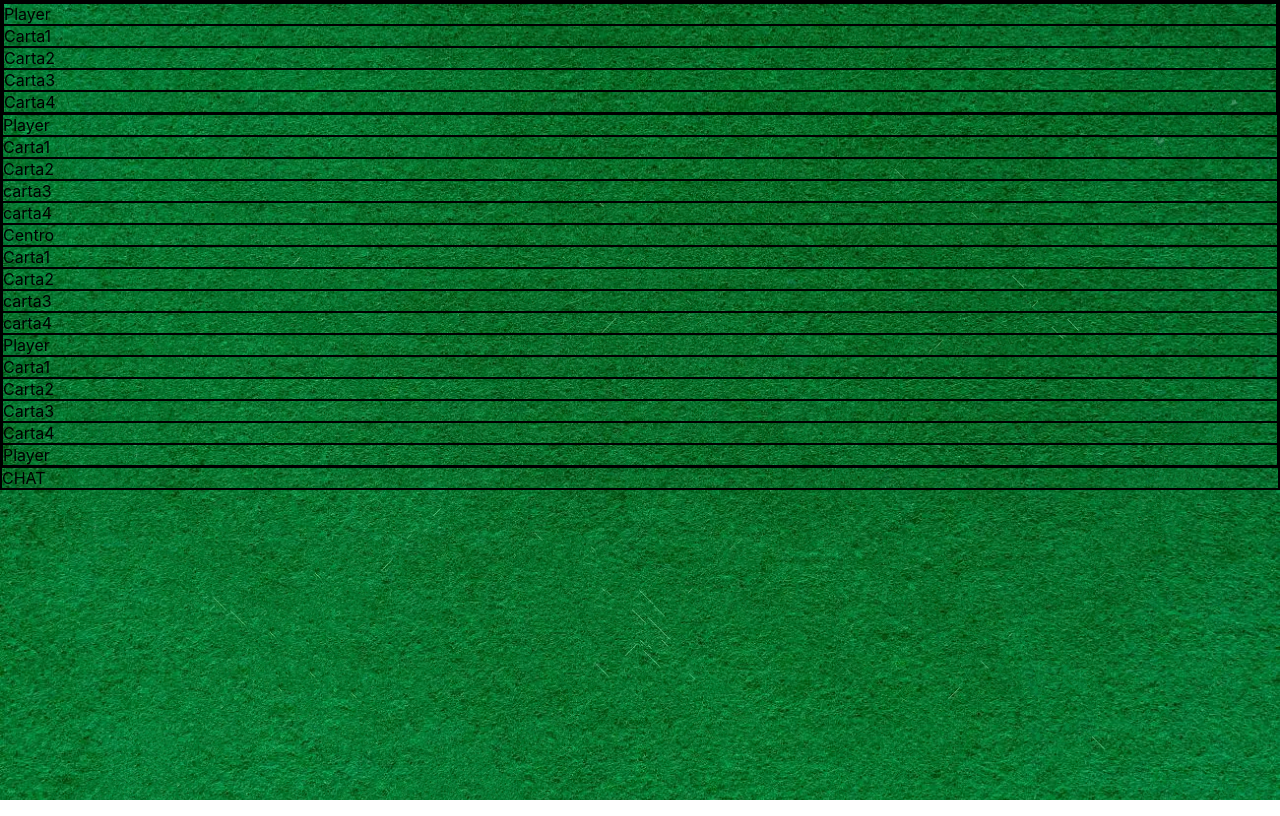
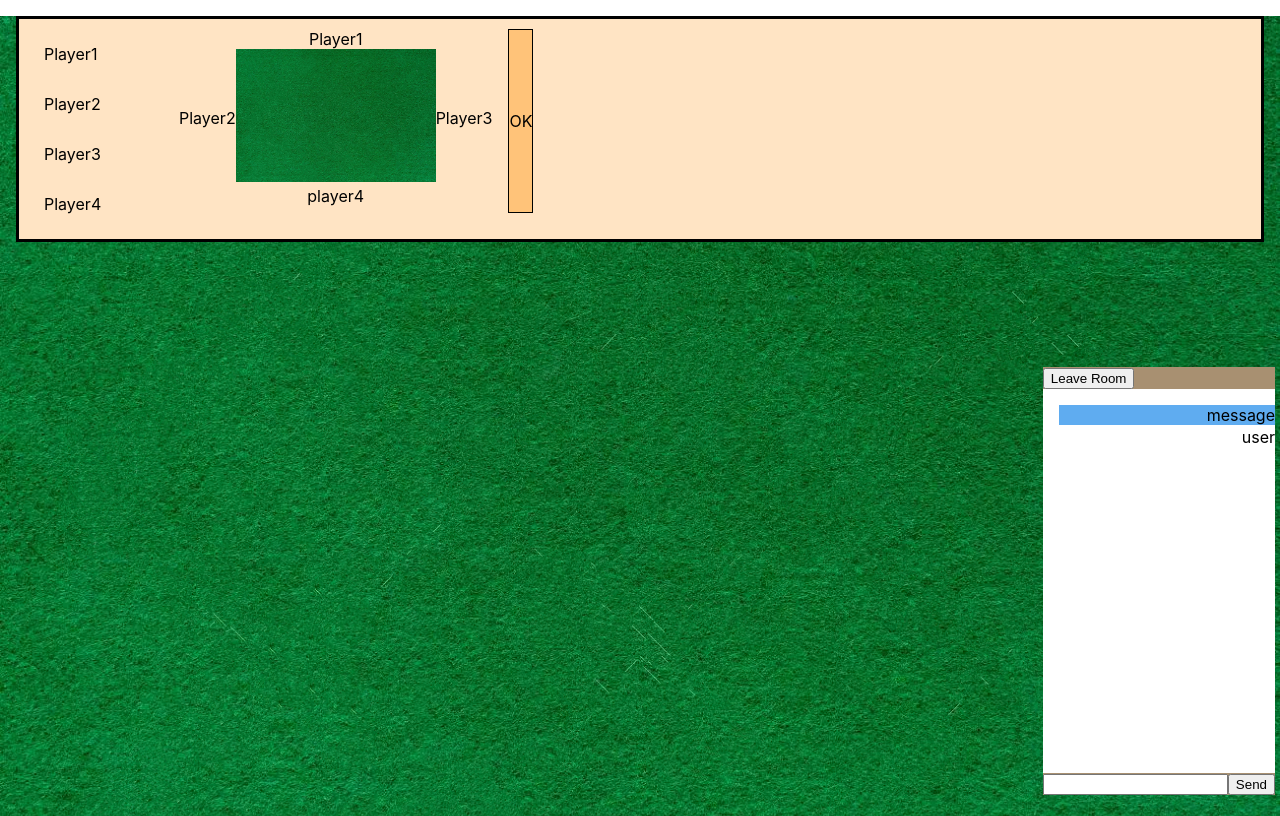
Before and after one commit to Carlossimont/AB-MUS, a React (Create React App) app: page /room in a window 1280 px wide. Built offline with nearby package versions, Linux system fonts and the light colour scheme.

Commit message:
Cambios en el front y sala de juego

```diff
--- a/src/components/app/App.js
+++ b/src/components/app/App.js
@@ -5,23 +5,27 @@ import Room from '../room/Room';
 import Lobby from '../lobby/Lobby';
 import Header from '../header/Header';
 import Login from '../login/Login'
-import Teams from '../teams/Teams'
 import CreateRoom from '../createroom/Createroom';
 import LobbyOptions from '../lobbyOptions/LobbyOptions';
 import Logo from '../logo/Logo';
 import ReturnLobbyOption from '../returnLobbyOption/ReturnLobbyOption';
+import Chat from '../chat/Chat';
 
 function App() {
   return (
     <BrowserRouter>
       <Routes>
         <Route path="/" element={<Lobby content={<Logo/>} options={<LobbyOptions/>}/>} />
+
         <Route path="/login" element={<Lobby content={<Login/>} options={<ReturnLobbyOption/>}/>} />
-        <Route path="/teams" element={<Lobby content={<Teams/>} options={<ReturnLobbyOption/>} />} />
+
+        <Route path="/room" element={<><Room/><Chat/></>} />
+
         <Route path="/createroom" element={<Lobby content={<CreateRoom/>} options={<ReturnLobbyOption/>} />} />
-        <Route path="/room" element={<Room />} />
+        {/* <Route path="/room" element={<Room />} /> */}
       </Routes>
     </BrowserRouter>
+    //se pisan los background?
   )
 }
 
--- /dev/null
+++ b/src/components/chat/Chat.js
@@ -0,0 +1,19 @@
+import './Chat.scss'
+
+function Chat() {
+    return (
+    <div className="moverchat">
+        <button>Leave Room</button>
+        <div className="message-container">
+            <div className="user-message">
+            <div className="message bg-primary">message</div>
+            <div className="from-user">user</div>
+            </div>
+        </div>
+        <input type="text" />
+        <button>Send</button>
+
+    </div>
+    )
+}
+export default Chat;
--- /dev/null
+++ b/src/components/chat/Chat.scss
@@ -0,0 +1,92 @@
+.moverchat{
+    position: absolute;
+    right: 5px;
+    bottom: 5px;
+    background-color: rgb(168, 144, 113);
+
+}
+.message-container{
+    background-color: white;
+    height: 22rem;
+    padding:1rem 0rem 1rem 1rem;
+    text-align: end;
+}
+.bg-primary{
+    background-color: rgb(95, 172, 240);
+    margin-bottom: 2px;
+}
+// Form Button {
+//     width: 100%;
+// }
+
+// h2 {
+//     color: #313131;
+// }
+
+// h6 {
+//     color: greenyellow;
+// }
+// hr.line {
+//     border: 1px solid #313131;
+//     width: 175px;
+// }
+
+// .app {
+//     margin: auto;
+//     padding-top: 40px;
+//     width: 950px;
+//     text-align: center;
+// }
+
+// .lobby {
+//     width: 400px;
+//     margin: auto;
+// }
+
+// .chat {
+//     display: grid;
+// }
+
+// .leave-room {
+//     text-align: right;
+//     margin-bottom: 4px;
+// }
+
+// .user-list {
+//     float: left;
+//     background-color: #313131;
+//     color: white;
+//     width: 200px;
+//     height: 440px;
+//     margin-right: 4px;
+// }
+
+// .message-container {
+//     height: 400px;
+//     background-color: white;
+//     overflow: auto;
+//     border-radius: 5px;
+//     margin-bottom: 2px;
+// }
+
+// .user-message {
+//     text-align: right;
+//     padding-right: 5px;
+//     font-size: 18px;
+// }
+
+// .message {
+//     display: inline-flex;
+//     margin: 0px auto 0px auto;
+//     padding: 5px;
+//     font-size: 18px;
+//     color: white;
+//     border-radius: 20px;
+//     margin-top: 3px;
+// }
+
+// .from-user {
+//     font-size: small;
+//     margin-bottom: 3px;
+//     margin-right: 5px;
+// }
--- a/src/components/lobby/Lobby.js
+++ b/src/components/lobby/Lobby.js
@@ -1,13 +1,15 @@
 import fondo_login from './img/fondo_login.jpg';
 import './Lobby.scss'
 
-function Lobby({content, options}) {
+function Lobby({content, options, chat}) {
 
     return (
         <div style={{backgroundImage: `url(${fondo_login})`}} id="background">
             <div>
                 {content}
                 {options}
+                {chat != undefined ? chat : <></>}
+
             </div>
         </div>
     )
--- a/src/components/login/Login.scss
+++ b/src/components/login/Login.scss
@@ -27,6 +27,7 @@
     border: solid black 3px;
     background-color: bisque;
     padding:10px;
+    margin:1rem;
 
 }
 .loginboxcontainer{
--- a/src/components/room/Room.js
+++ b/src/components/room/Room.js
@@ -1,65 +1,88 @@
 import tapete from './img/tapete.jpg';
 import './Room.scss'
+import Teams from '../teams/Teams'
+import { useState } from 'react';
 
-function Room(){
+function Room() {
+
+    let [cnntn, setCnntn] = useState(false)
     return (
 
-    <div style={{backgroundImage: `url(${tapete})`}} id="background">
-        <div class="cuadro">
-            <div class="cuadro" id="">
-                <div class="cuadro">
-                    <div class="cuadro">Player</div>
+        <div style={{ backgroundImage: `url(${tapete})` }} id="background">
+            {!cnntn ?
+                <Teams setCnntn={setCnntn}/>
+            :
+                <div className="flex">
+                    <div className="team1">
+                        <div className="player1">
                             <div>
-                    <div class="cuadro">Carta1</div>
-                    <div class="cuadro">Carta2</div>
-                    <div class="cuadro">Carta3</div>
-                    <div class="cuadro">Carta4</div>
+                                <div className="avatar 1p">
+                                    avatar1
                                 </div>
-            </div>
-                <div>
-                    <div>
-                        <div>
-                            <div class="cuadro">Player</div>
-                        </div>
-                        <div>
-                            <div class="cuadro">Carta1</div>
-                            <div class="cuadro">Carta2</div>
-                            <div class="cuadro">carta3</div>
-                            <div class="cuadro">carta4</div>
-                        </div>
-                    </div>
-                    <div class="cuadro">Centro</div>
-                    <div>
-                        <div>
-                            <div class="cuadro">Carta1</div>
-                            <div class="cuadro">Carta2</div>
-                            <div class="cuadro">carta3</div>
-                            <div class="cuadro">carta4</div>
-                        </div>
-                        <div class="cuadro">Player</div>
+                                <div className="cards1">
+                                    <div className="card 1p1">1card1p</div>
+                                    <div className="card 1p2">2card1p</div>
+                                    <div className="card 1p3">3card1p</div>
+                                    <div className="card 1p4">4card1p</div>
                                 </div>
                             </div>
 
-                <div>
-                    <div>
-                        <div class="cuadro">Carta1</div>
-                        <div class="cuadro">Carta2</div>
-                        <div class="cuadro">Carta3</div>
-                        <div class="cuadro">Carta4</div>
                         </div>
-                    <div class="cuadro">
-                        Player
+                    </div>
+
+                    <div className="team2">
+                        <div className="player2">
+                            <div className="avatar 4p">
+                                avatar4
+                            </div>
+                            <div className="cards2">
+                                <div className="card 4p1">1card4p</div>
+                                <div className="card 4p2">2card4p</div>
+                                <div className="card 4p3">3card4p</div>
+                                <div className="card 4p4">4card4p</div>
+                            </div>
+                        </div>
+
+
+
+                        <div className="player2">
+                            <div className="avatar 2p">
+                                avatar2
+                            </div>
+                            <div className="cards2">
+                                <div className="card 2p1">1card2p</div>
+                                <div className="card 2p2">2card2p</div>
+                                <div className="card 2p3">3card2p</div>
+                                <div className="card 2p4">4card2p</div>
                             </div>
                         </div>
                     </div>
 
+                    <div className="team1">
+                        <div className="player3">
+                            <div className="avatar 3p">
+                                avatar3
+                            </div>
+                            <div className="cards1">
+                                <div className="card 3p1">1card3p</div>
+                                <div className="card 3p2">2card3p</div>
+                                <div className="card 3p3">3card3p</div>
+                                <div className="card 3p4">4card3p</div>
+                            </div>
                             <div>
-                <div></div>
-                <div class="cuadro">CHAT</div>
+                                <div className="buttons">Mus</div>
+                                <div className="buttons">No hay mus</div>
+                                <div className="buttons">ÓRDAGO ME CAGO EN DIOS</div>
+                            </div>
+                        </div>
                     </div>
 
                 </div>
+
+            }
+
         </div>
+
     )
 }
 export default Room;
--- a/src/components/room/room.scss
+++ b/src/components/room/room.scss
@@ -1,14 +1,64 @@
 #tapete{
+
     background-size: 100%;
-    display: flex;
-    justify-content: center;
-    align-items: center;
 }
 #room{
     background-color: chocolate;
 
 }
-.cuadro{
-    border: black solid 1px;
-    box-sizing: content-box;
+.avatar{
+    background-color: azure;
+    padding: 1rem;
+    text-align: center;
+    align-items: center;
 }
+.card{
+    background-color: burlywood;
+    padding: 1rem;
+
+}
+.buttons{
+    background-color: darkolivegreen;
+    border: 1PX SOLID black;
+    padding: .5rem;
+}
+
+.flex{
+max-width: 80%;
+
+    // display: grid;
+    // grid-template-columns: [x0]1fr [x1]1fr [x2]1fr [x3]120px [x4]1fr [x5]1fr [x6]1fr [x7]200px;
+    // grid-template-rows:[y0]120px [y1]120px [y2]120px [y3]120px [y4]120px ;
+    // grid-gap: 1rem;
+
+}
+.grid div{
+    border: 1px solid black;
+    width: 9rem;
+    height: 3rem;
+}
+.cards1{
+    display: flex;
+
+}
+.cards2{
+
+}
+.player1{
+
+}
+.player2{
+    display: flex;
+
+
+}
+.team1{
+    display: flex;
+    justify-content: center;
+    align-items: center;
+
+}
+.team2{
+    display: flex;
+    justify-content: space-between;
+}
--- a/src/components/teams/Teams.js
+++ b/src/components/teams/Teams.js
@@ -1,12 +1,12 @@
 import tapete from './img/tapete.jpg';
 import fondo_login from './img/fondo_login.jpg';
-import {Link} from 'react-router-dom'
+import { Link } from 'react-router-dom'
 import './Teams.scss'
-function Teams() {
+function Teams({ setCnntn }) {
 
     return (
-        <div class="loginboxcontainer">
-                <div class="loginbox">
+
+        <div className="loginbox">
             <div id="flex1">
                 <div id="players">
                     <div>Player1</div>
@@ -15,18 +15,18 @@ function Teams() {
                     <div>Player4</div>
                 </div>
                 <div>
-                                <div class="center">Player1</div>
+                    <div className="center">Player1</div>
                     <div id="row">
                         <div>Player2</div>
                         <div id="imagen"><img src={tapete} alt="" /></div>
                         <div>Player3</div>
                     </div>
-                                <div class="center">player4</div>
+                    <div className="center">player4</div>
                 </div>
-                            <div class="okbutton"><Link to="/room">OK</Link></div>
-                        </div>
+                <div onClick={()=>setCnntn(true)} className="okbutton">OK</div>
             </div>
         </div>
     )
+
 }
 export default Teams;
```
Also changed, not shown: src/components/createroom/Createroom.js (+7 -9 lines), src/components/logo/img/logo.png. Lines whose indentation alone changed are shown as unchanged.
